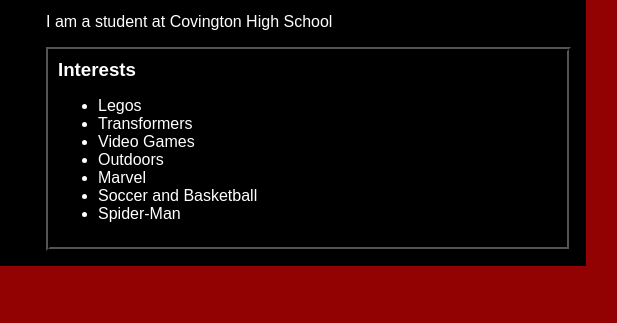
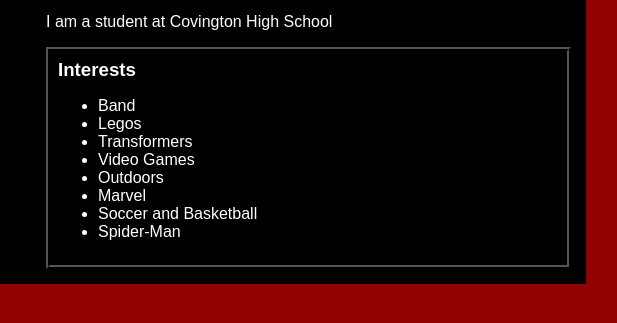
Before and after one commit to cadenhwalker16/cadenhwalker16.github.io, a plain HTML site: page index.html in a window 1280 px wide. Shown: the part 169-492 px from the top of the page, 454-1071 px from the left. Drawn offline with Linux system fonts and the light colour scheme.

Commit message:
install projects

```diff
--- a/index.html
+++ b/index.html
@@ -32,6 +32,7 @@ src="https://encrypted-tbn0.gstatic.com/images?q=tbn:ANd9GcQxRbTcBPiel-MT0iPEn08
 <div id="interests">
 <h3>Interests</h3>
 <ul>
+    <li>Band</li>
 <li>Legos</li>
 <li>Transformers</li>
 <li>Video Games</li>
```
